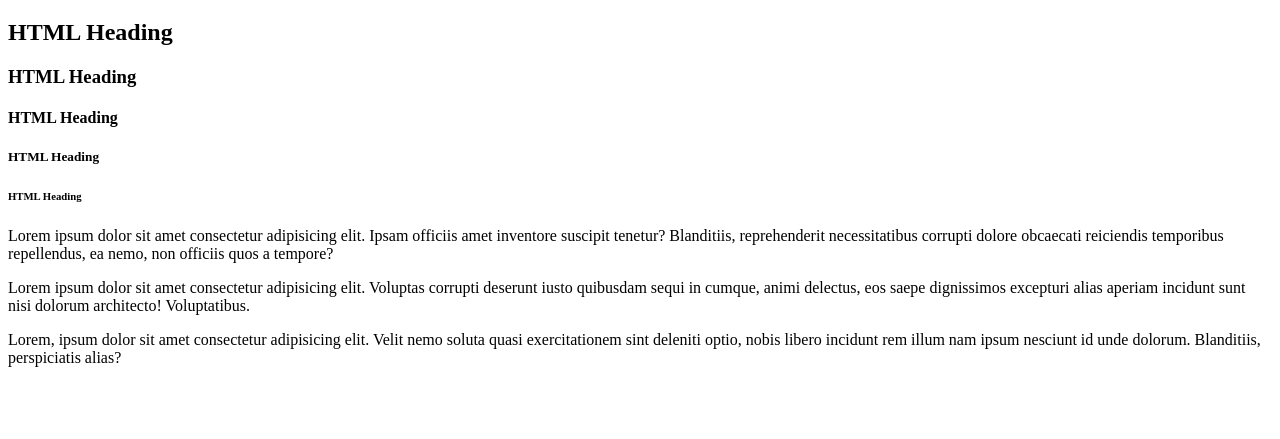
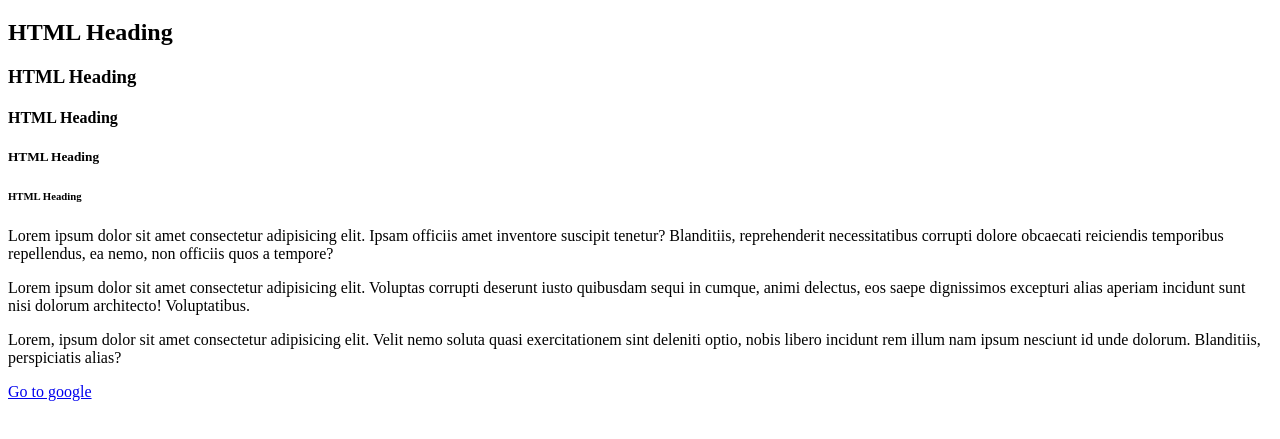
Before and after one commit to KittisakPh/html-css-masterful-by-patiphan, a plain HTML site: page html/index.html in a window 1280 px wide. Shown: the part 61-500 px from the top of the page. Drawn offline with Linux system fonts and the light colour scheme.

Commit message:
feat(anchor): tag a with href to link

```diff
--- a/html/index.html
+++ b/html/index.html
@@ -18,5 +18,8 @@
   <p>Lorem ipsum dolor sit amet consectetur adipisicing elit. Ipsam officiis amet inventore suscipit tenetur? Blanditiis, reprehenderit necessitatibus corrupti dolore obcaecati reiciendis temporibus repellendus, ea nemo, non officiis quos a tempore?</p>
   <p>Lorem ipsum dolor sit amet consectetur adipisicing elit. Voluptas corrupti deserunt iusto quibusdam sequi in cumque, animi delectus, eos saepe dignissimos excepturi alias aperiam incidunt sunt nisi dolorum architecto! Voluptatibus.</p>
   <p>Lorem, ipsum dolor sit amet consectetur adipisicing elit. Velit nemo soluta quasi exercitationem sint deleniti optio, nobis libero incidunt rem illum nam ipsum nesciunt id unde dolorum. Blanditiis, perspiciatis alias?</p>
+
+  <!-- HTML Links -->
+  <a href="https://google.com">Go to google</a>
 </body>
 </html>
```
